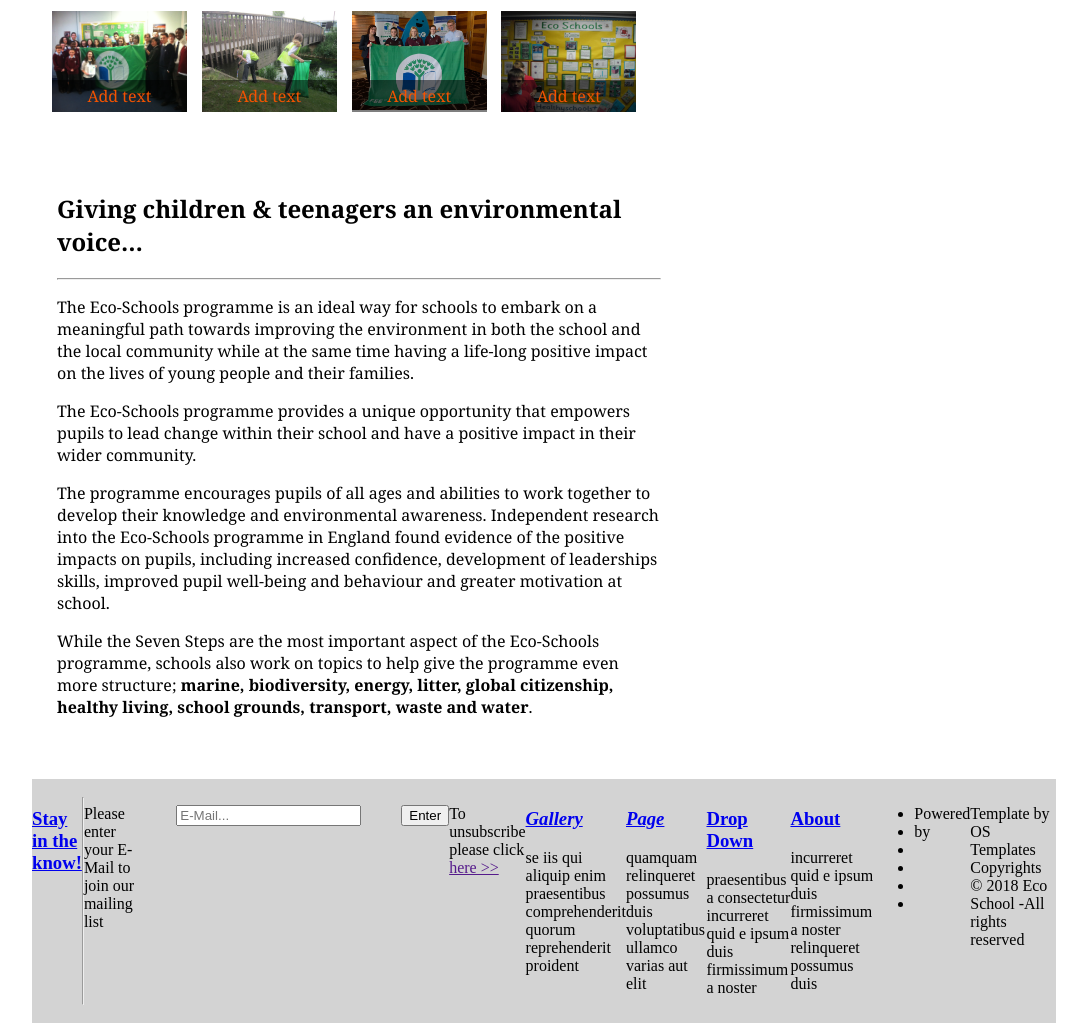
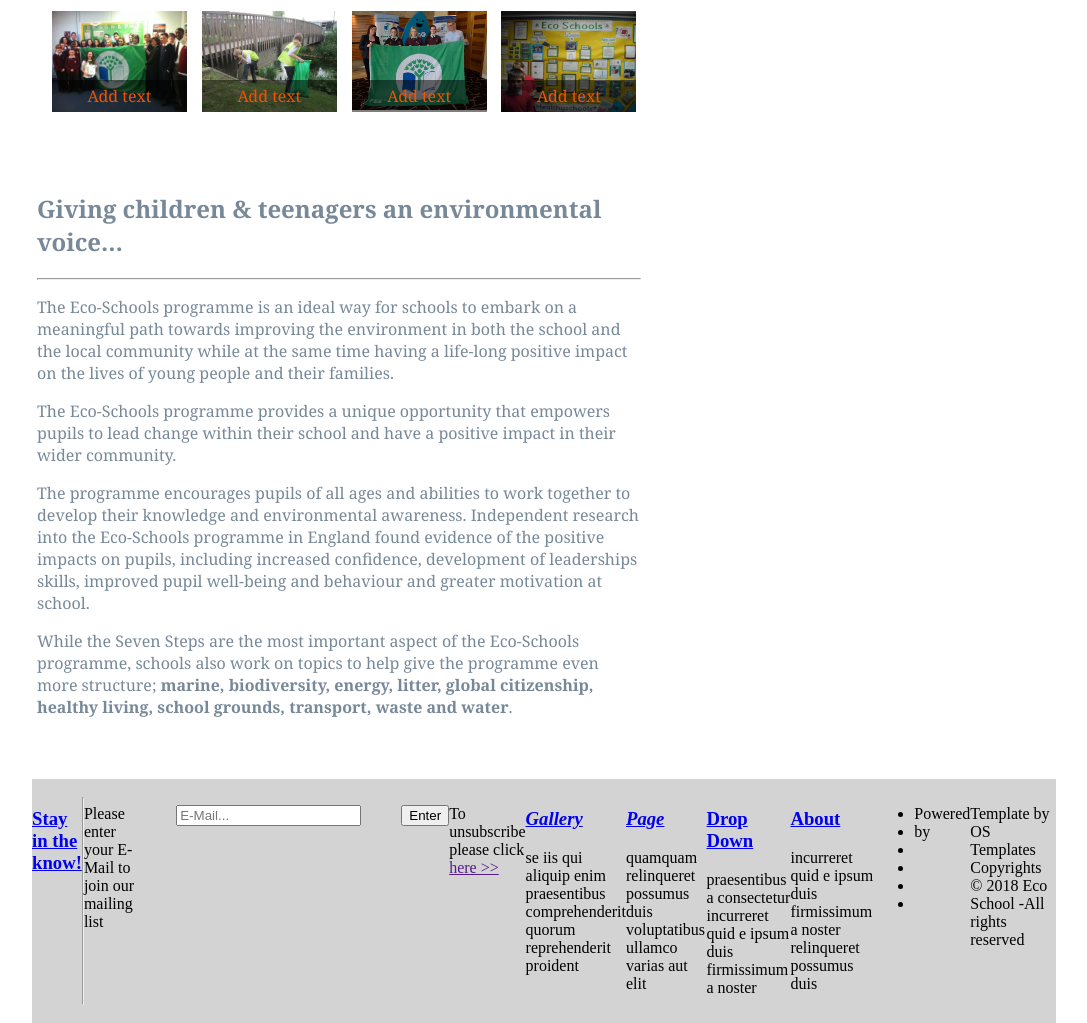
Before and after one commit to edonb99/INT18_19_Gr32, a PHP site: page / in a window 1280 px wide. Shown: the part 494-1517 px from the top of the page, without its empty margins (96-1183 px from the left). Run offline with PHP 8.4, Linux system fonts and the light colour scheme.

Commit message:
text color

```diff
--- a/index.css
+++ b/index.css
@@ -179,9 +179,10 @@ div.desc {
 /* *************************************************texti ne body************************************** */
 
 .section{
+color:#778899;
 border: none;
 padding: 5px;
-margin:40px 20px 40px 20px;
+margin:40px 20px 40px 0px;
 width:60%;
 height:50%;
 font-family: "Hoefler Text", Cambria, "Times New Roman", serif;
```
